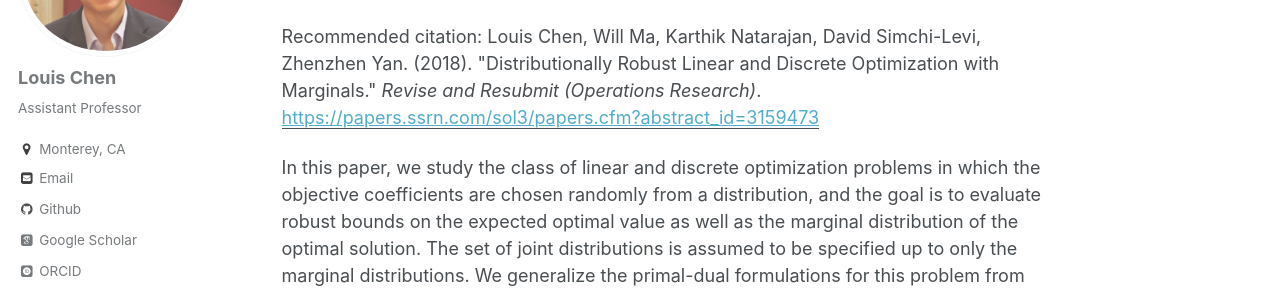
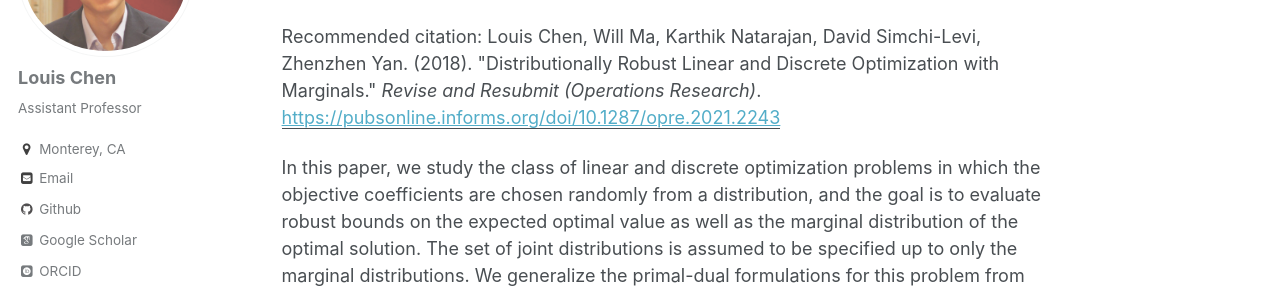
Before and after one commit to LouisLChen/LouisLChen.github.io, a Jekyll site: the page built from _publications/2015-10-01-paper-title-number-3.md, in a window 1280 px wide and 1322 px high. Shown: the part 220-513 px from the top of the window. Built offline with Jekyll 4.4.1, drawn with Linux system fonts in a browser that asks for light colours; some web fonts are replaced; some of the changed lines change nothing that is shown.

Commit message:
Update 2015-10-01-paper-title-number-3.md

```diff
--- a/_publications/2015-10-01-paper-title-number-3.md
+++ b/_publications/2015-10-01-paper-title-number-3.md
@@ -5,11 +5,11 @@ permalink: /publication/2015-10-01-paper-title-number-3
 excerpt: 'In this paper, we study the class of linear and discrete optimization problems in which the objective coefficients are chosen randomly from a distribution, and the goal is to evaluate robust bounds on the expected optimal value as well as the marginal distribution of the optimal solution. The set of joint distributions is assumed to be specified up to only the marginal distributions. We generalize the primal-dual formulations for this problem from the set of joint distributions with absolutely continuous marginal distributions to arbitrary marginal distributions using techniques from optimal transport theory. While the robust bound is shown to be NP-hard to compute for linear optimization problems, we identify a sufficient condition for polynomial time solvability using extended formulations. This generalizes the known tractability results under marginal information from 0-1 polytopes to a class of integral polytopes and has implications on the solvability of distributionally robust optimization problems in areas such as scheduling which we discuss.'
 date: 2018-04-27
 venue: 'Accepted 10/18/21 (Operations Research)'
-paperurl: 'https://papers.ssrn.com/sol3/papers.cfm?abstract_id=3159473'
+paperurl: 'https://pubsonline.informs.org/doi/10.1287/opre.2021.2243'
 citation: 'Louis Chen, Will Ma, Karthik Natarajan, David Simchi-Levi, Zhenzhen Yan. (2018). &quot;Distributionally Robust Linear and Discrete Optimization with Marginals.&quot; <i>Revise and Resubmit (Operations Research)</i>.'
 ---
 In this paper, we study the class of linear and discrete optimization problems in which the objective coefficients are chosen randomly from a distribution, and the goal is to evaluate robust bounds on the expected optimal value as well as the marginal distribution of the optimal solution. The set of joint distributions is assumed to be specified up to only the marginal distributions. We generalize the primal-dual formulations for this problem from the set of joint distributions with absolutely continuous marginal distributions to arbitrary marginal distributions using techniques from optimal transport theory. While the robust bound is shown to be NP-hard to compute for linear optimization problems, we identify a sufficient condition for polynomial time solvability using extended formulations. This generalizes the known tractability results under marginal information from 0-1 polytopes to a class of integral polytopes and has implications on the solvability of distributionally robust optimization problems in areas such as scheduling which we discuss.
 
-[Download paper here](https://papers.ssrn.com/sol3/papers.cfm?abstract_id=3159473)
+[Download paper here](https://pubsonline.informs.org/doi/10.1287/opre.2021.2243)
 
 Louis Chen, Will Ma, Karthik Natarajan, David Simchi-Levi, Zhenzhen Yan. (2018). "Distributionally Robust Linear and Discrete Optimization with Marginals." <i>submitted</i>.
```
